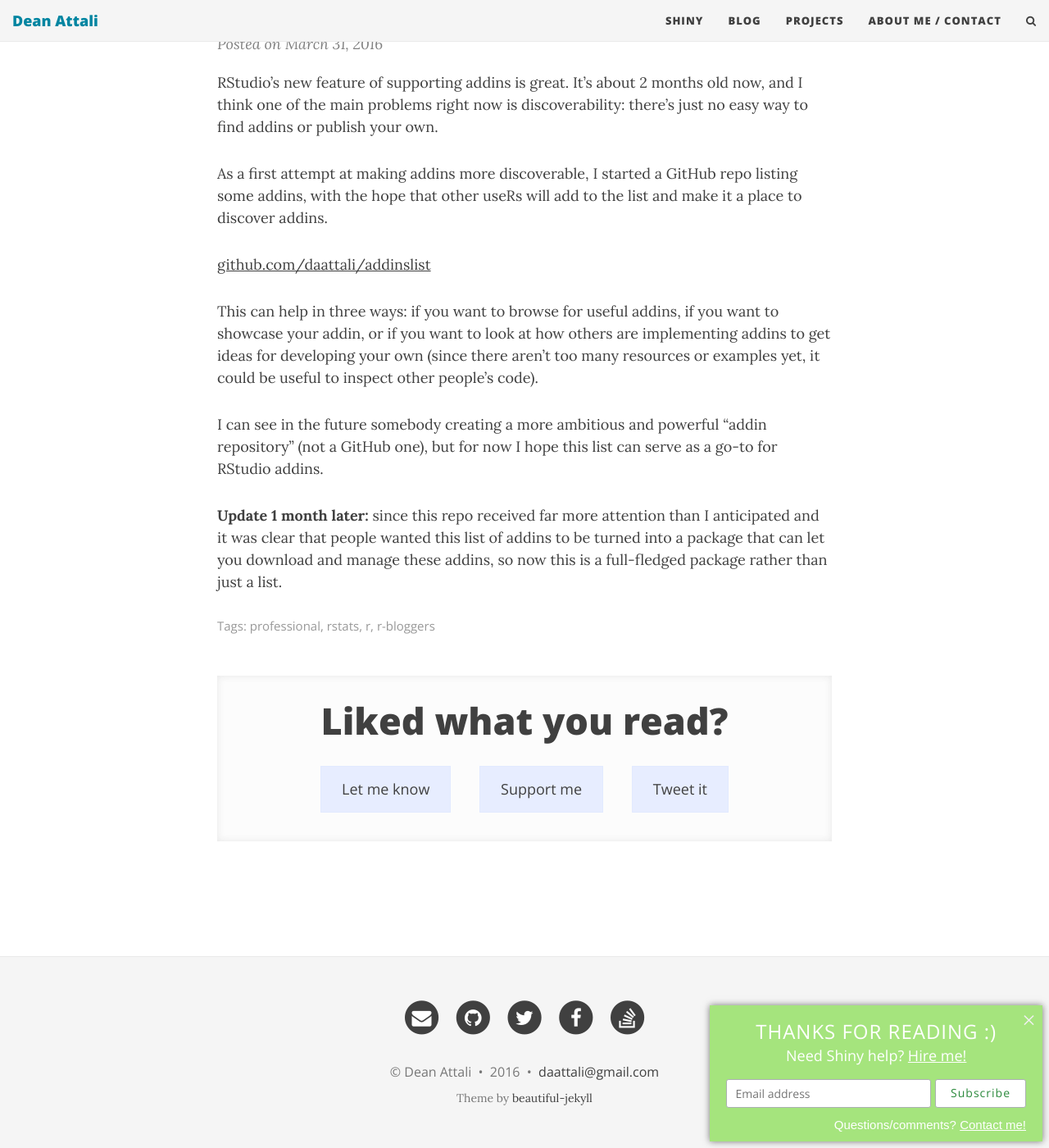
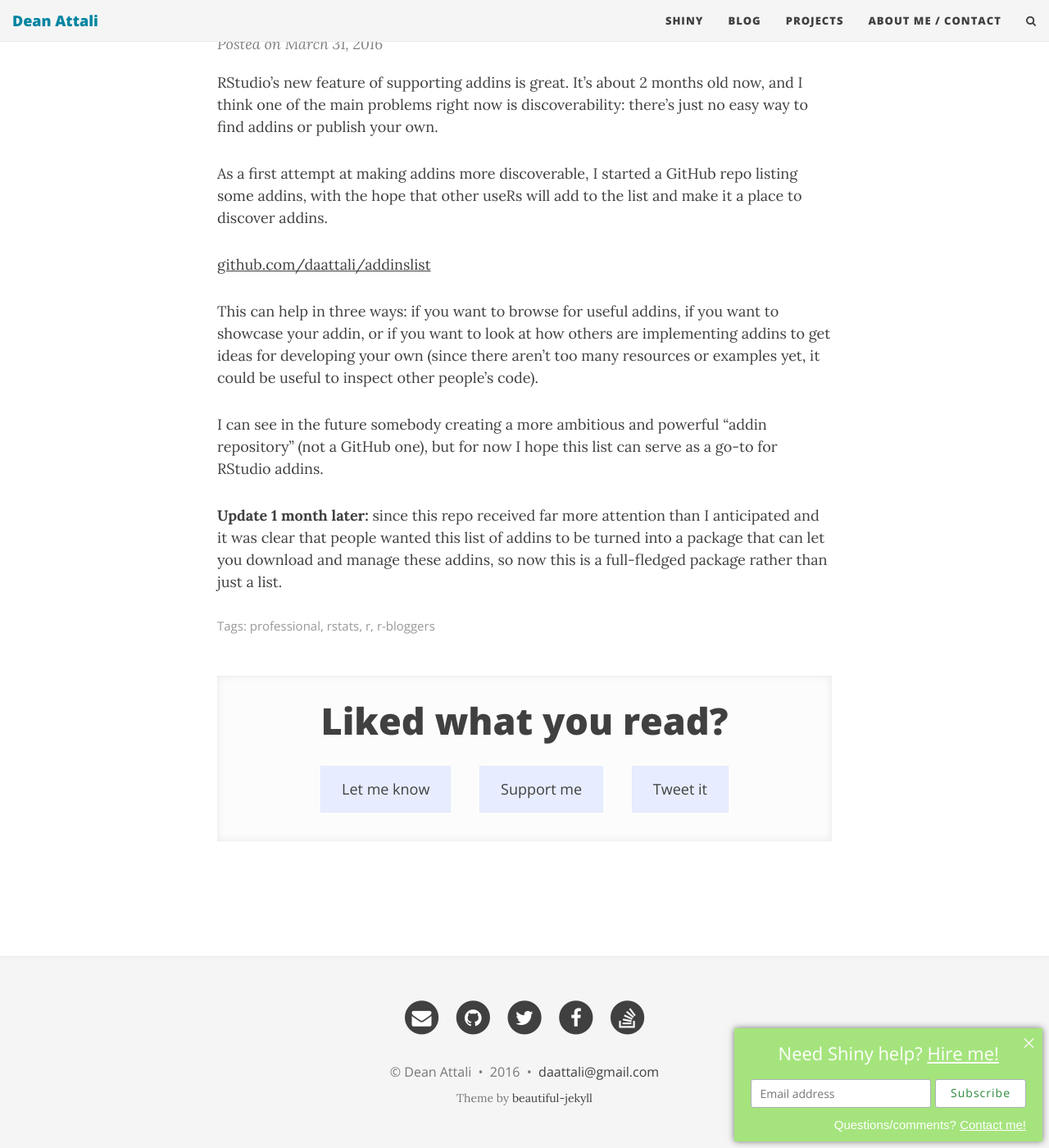
Before and after one commit to daattali/daattali.github.io, a Jekyll site: the page built from notblog/2016-03-30-rstudio-addins-list.md, in a window 1280 px wide and 1400 px high, scrolled down 209 px. Shown: the whole window at 82% size. Built offline with Jekyll 4.4.1, drawn with Linux system fonts in a browser that asks for light colours; nearby versions of some CDN libraries; comment, search, counter and statistics services are not loaded.

Commit message:
change scrollbox css

```diff
--- a/css/main.css
+++ b/css/main.css
@@ -759,7 +759,7 @@ pre code {
     font-size: 20px;
   }
   #mailchimp-subscribe-section #mce-EMAIL {
-    width: 250px;
+    width: 220px;
   }
   #mailchimp-subscribe-section #mce-EMAIL,
   #mailchimp-subscribe-section #mc-embedded-subscribe {
@@ -804,6 +804,10 @@ body.scroll-box-on #scroll-box {
   display: block;
 }
 
+#scroll-box input {
+  outline-color: #75b57d;
+}
+
 @media only screen and (max-width: 768px) {
   body.scroll-box-on footer {
     padding-bottom: 250px;
@@ -815,7 +819,7 @@ body.scroll-box-on #scroll-box {
   font-size: 30px;
   right: 8px;
   font-family: serif;
-  color: #f0f0f0;
+  color: #f5f5f5;
   line-height: 0;
   top: 18px;
   cursor: pointer;
@@ -827,6 +831,7 @@ body.scroll-box-on #scroll-box {
 #scroll-box-title {
   font-size: 24px;
   letter-spacing: 1px;
+  display: none;
 }
 
 #scroll-box-contact {
@@ -834,6 +839,10 @@ body.scroll-box-on #scroll-box {
   font-size: 15px;
   text-align: right;
   margin-top: 10px;
+}
+
+#scroll-box-hire {
+  font-size: 22px;
 }
 
 #scroll-box-contact a,
@@ -860,6 +869,9 @@ body.scroll-box-on #scroll-box {
   #scroll-box-title {
     font-size: 20px;
   }
+  #scroll-box-hire {
+    font-size: 18px;
+  }
   #scroll-box-close {
     right: 0;
     top: 9px;
```
